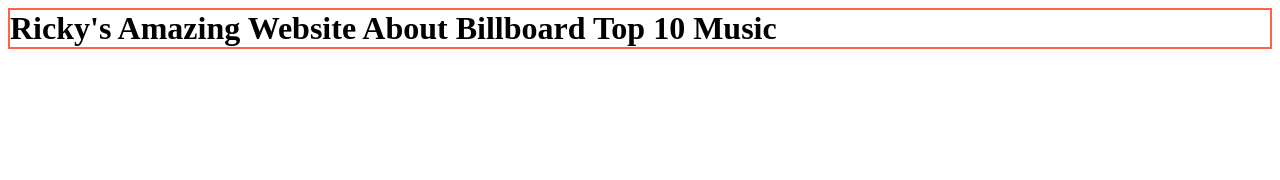
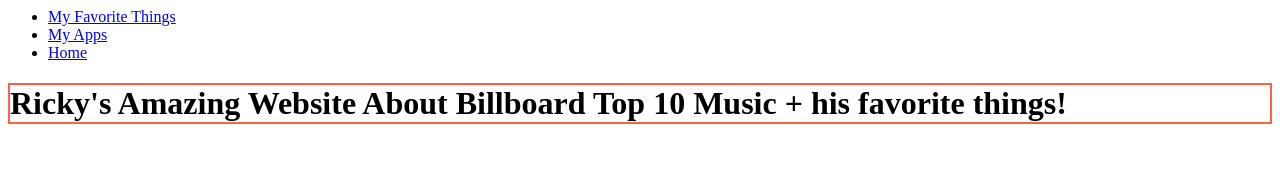
Before and after one commit to WVCS/wvcs--RickyZhao447, a plain HTML site: page index.html in a window 1280 px wide. Shown: the top 180 px of the page. Drawn offline with Linux system fonts and the light colour scheme.

Commit message:
Update index.html

```diff
--- a/index.html
+++ b/index.html
@@ -1,8 +1,14 @@
-<html>
+<ul>
+    <li><a href="classes.html"> My Favorite Things</a> </li>
+    <li><a href="apps.html"> My Apps</a>  </li>
+  <li><a href="index.html"> Home</a> </li>
+
+  </ul>
+
 <html>
   <body>
 
-  <h1 style="border:2px solid Tomato;">Ricky's Amazing Website About Billboard Top 10 Music</h1>
+  <h1 style="border:2px solid Tomato;">Ricky's Amazing Website About Billboard Top 10 Music + his favorite things!</h1>
   <h2 style="color:white;">Hottest Artists and Bands currently:
     -BTS, Olivia Rodrigo, Justin Beiber, Dua Lipa, Dababy, The Weeknd, Ariana Grande, Doja Cat, Masked Wolf, Lil Nas X and more! <br>
     <br>
@@ -75,12 +81,3 @@ src="https://www.guinnessworldrecords.com/Images/BTS-making-fun-faces-wearing-su
     </p>
 
  <img class="image" src="https://i.ytimg.com/vi/DcRLTClL5YU/maxresdefault.jpg">
-
-
-
-
-
-
-
-
-</html>
```
